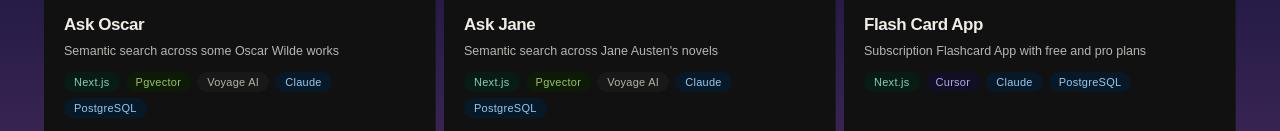
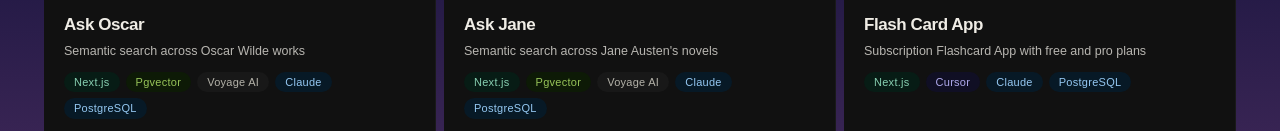
Before and after one commit to basilleaf/lisaballard.dev, a Next.js app: page / in a window 1280 px wide. Shown: the part 445-576 px from the top of the page. Built offline with nearby package versions, Linux system fonts and the light colour scheme.

Commit message:
copy fix

```diff
--- a/data/projects.ts
+++ b/data/projects.ts
@@ -33,7 +33,7 @@
 export const projects: Project[] = [
   {
     title: "Ask Oscar",
-    description: "Semantic search across some Oscar Wilde works",
+    description: "Semantic search across Oscar Wilde works",
     image: "/screenshots/ask-oscar-homepage.png",
     "detail-image-first": "/screenshots/ask-oscar-homepage.png",
     "detail-image-second": "/screenshots/ask-oscar-detail.png",
```
